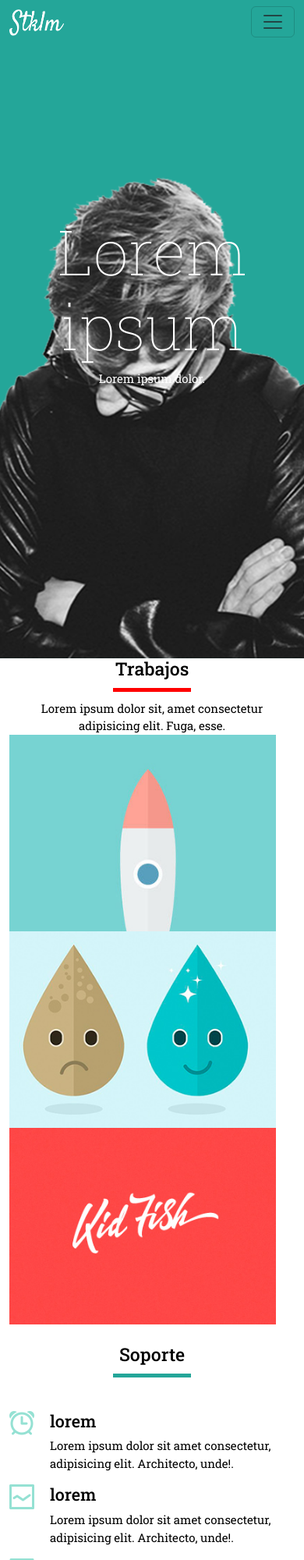
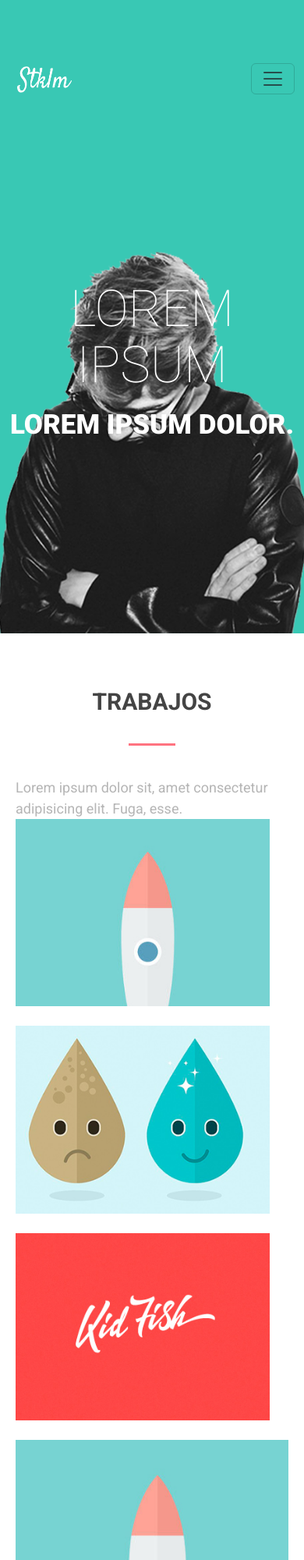
Before and after one commit to RubenCastilloUbeda/Entorno-Cliente-2DAW, a plain HTML site: page maquetacion-Bootstrap-preExamen/index.html in a window 390 px wide. Shown: the top 2000 px of the page at 78% size. Drawn offline with nearby package versions, Linux system fonts and the light colour scheme.

Commit message:
eje maquetacion preExamen sin acabar del todo

```diff
--- a/maquetacion-Bootstrap-preExamen/css/style.css
+++ b/maquetacion-Bootstrap-preExamen/css/style.css
@@ -1,28 +1,49 @@
 :root{
     --blanco: white;
-    --negro: black;
-    --gris: rgb(146, 145, 145);
-    --turquesa: rgb(36, 166, 153);
+    --negro: #444444;
+    --gris: #b5b5b5;
+    --turquesa: #39c8b4;
+    --rosa: #ff7380;
 }
 
 body{
-    font-size: 15px;
-    font-family: "Roboto Slab";
-    background-color: white;
+    margin: 0;
+    font-size: 18px;
+    font-family: "Roboto", sans-serif;
+    color: var(--gris);
+    background-color: var(--blanco);
 }
 
-header#header {
-    min-height: 100vh;
-    background:var(--turquesa) url("../img/cabecera.png") no-repeat center 100%;
+.container{
+    max-width: 1240px;
+}
 
-    nav.navbar{
-        background-color: transparent;
+header#header{
+    min-height: 960px;
+    padding-top: 40px;
+    color: var(--blanco);
+    background: var(--turquesa) url("../img/cabecera.png") no-repeat center bottom;
+
+    .row{
+        align-items: center;
+    }
+
+    .logo{
+        width: 146px;
+        height: auto;
+    }
+
+    nav{
+        display: flex;
+        justify-content: end;
+        flex-wrap: wrap;
     }
 
     nav a{
-        color: white;
+        color: var(--blanco);
         font-weight: bold;
         text-transform: uppercase;
+        text-decoration: none;
     }
 
     .container+ .container{
@@ -36,75 +57,183 @@ header#header {
     h1{
         font-size: 5rem;
         font-weight: 100;
+        text-transform: uppercase;
+        line-height: 1.1;
+        margin-bottom: 15px;
+    }
+
+    p{
+        font-size: 60px;
+        font-weight: 900;
+        text-transform: uppercase;
+    }
+
+    @media (max-width: 767px){
+        min-height: 750px;
+        background-size: 400px auto;
+
+        nav{
+            justify-content: center;
+            margin-top: 25px;
+        }
+
+        nav a{
+            padding: 10px;
+            font-size: 15px;
+        }
+
+        .portada{
+            padding-top: 150px;
+        }
+
+        h1{
+            font-size: 65px;
+        }
+
+        p{
+            font-size: 35px;
+        }
     }
 }
 
-main#home {
+main#home{
+    h3{
+        color: var(--negro);
+        font-size: 30px;
+        font-weight: bold;
+        text-transform: uppercase;
+        text-align: center;
+    }
+
+    h3::after{
+        content: "";
+        display: block;
+        width: 60px;
+        height: 3px;
+        margin: 20px auto 60px;
+        background-color: var(--turquesa);
+    }
+
+    .presentacion{
+        text-align: center;
+
+        p{
+            margin-bottom: 20px;
+        }
+    }
 
     section#trabajos{
-        min-height: 60vh;
-        align-content: center;
+        padding-top: 165px;
+        padding-bottom: 90px;
+
+        h3::after{
+            background-color: var(--rosa);
+            margin: 35px auto 40px;
+        }
+
+        img{
+            width: 100%;
+        }
+    }
+
+    section#soporte{
+        padding-top: 90px;
+        padding-bottom: 60px;
+
+        .servicios{
+            margin-top: 80px;
+
+            div{
+                display: flex;
+                align-items: start;
+                padding: 0 25px;
+                margin-bottom: 65px;
+            }
+
+            img{
+                width: 30px;
+                height: auto;
+                margin-right: 30px;
+                margin-top: 5px;
+            }
+
+            h4{
+                color: var(--negro);
+                font-size: 20px;
+                font-weight: bold;
+                text-transform: uppercase;
+                margin-bottom: 12px;
+            }
+
+            p{
+                font-size: 15px;
+                margin-bottom: 0;
+            }
+        }
+    }
+
+    section#equipo{
+        padding-top: 100px;
+        padding-bottom: 200px;
         text-align: center;
-        color: var(--negro);
+
+        .personas{
+            margin-top: 60px;
+        }
 
         img{
             width: 100%;
         }
 
-        h3::after {
-            content: "";
-            display: block;
-            width: 100px;
-            height: 5px;
-            margin: 10px auto;
-            background-color: red;
+        h4{
+            margin-top: 25px;
+            margin-bottom: 10px;
+            font-size: 14px;
+            font-weight: bold;
+            text-transform: uppercase;
+            color: var(--negro);
+        }
+
+        .personas p{
+            font-size: 16px;
+        }
+    }
+
+    @media (max-width: 767px){
+        section#trabajos, section#soporte, section#equipo{
+            padding: 70px 20px;
+        }
+
+        section#trabajos img{
+            margin-bottom: 25px;
+        }
+
+        section#soporte .servicios > div{
+            margin-bottom: 40px;
+        }
+
+        section#equipo .personas > div{
+            margin-bottom: 35px;
         }
     }
 }
 
-/* crear linea bajo el h3 vacio */
+footer#contacto{
+    min-height: 300px;
+    display: flex;
+    align-items: center;
+    text-align: center;
+    background-color: var(--turquesa);
+    color: var(--blanco);
 
-    section#soporte{
-        min-height: 60vh;
-        align-content: center;
-        text-align: center;
-        color: var(--negro);
+    p{
+        margin: 0;
+        font-size: 25px;
+    }
 
-        h3{
-            padding: 25px;
-        }
-
-        img{
-            width: 10%;
-        }
-
-        h3::after {
-            content: "";
-            display: block;
-            width: 100px;
-            height: 5px;
-            margin:10px auto;
-            background-color: var(--turquesa);
-        }
-
-        .row+.row{
-
-            div{
-                display: flex;
-                align-items: start;
-                justify-content: start;
-                text-align: start;
-
-                img{
-                    margin-right: 20px;
-                }
-
-                div{
-                    display: flex;
-                    flex-direction: column;
-
-                }
-            }
-
+    @media (max-width: 767px){
+        p{
+            font-size: 18px;
         }
     }
+}
--- a/maquetacion-Bootstrap-preExamen/index.html
+++ b/maquetacion-Bootstrap-preExamen/index.html
@@ -4,17 +4,12 @@
 <head>
     <meta charset="UTF-8">
     <meta name="viewport" content="width=device-width, initial-scale=1.0">
-    <title>Document</title>
+    <title>Stklm</title>
     <link href="https://cdn.jsdelivr.net/npm/bootstrap@6.0.0-alpha.1/dist/css/bootstrap.min.css" rel="stylesheet"
         integrity="sha384-B/GM4XqrwHnWXNOWMbloTmrYXZg10cakYGmpfsR/bbzQ6JAJI4ihuyADKLnBgrCe" crossorigin="anonymous">
-    <script type="module" src="https://cdn.jsdelivr.net/npm/bootstrap@6.0.0-alpha.1/dist/js/bootstrap.bundle.min.js"
-        integrity="sha384-1a/pXj49ZQ1aHEmrJ+gMw1otqoVsYwlEnlD8mIfY2TV03r20Y0CN7uqx1tQogjPL"
-        crossorigin="anonymous"></script>
     <link rel="preconnect" href="https://fonts.googleapis.com">
     <link rel="preconnect" href="https://fonts.gstatic.com" crossorigin>
-    <link
-        href="https://fonts.googleapis.com/css2?family=Roboto+Slab:wght@100..900&family=Roboto:ital,wght@0,100..900;1,100..900&display=swap"
-        rel="stylesheet">
+    <link href="https://fonts.googleapis.com/css2?family=Roboto:wght@100;400;700;900&display=swap" rel="stylesheet">
     <link rel="stylesheet" href="css/style.css">
 </head>
 
@@ -40,7 +35,7 @@
                                 <h5 class="drawer-title" id="menuLabel">Menu</h5>
                                 <button type="button" class="btn-close" data-bs-dismiss="drawer"
                                     aria-label="Close"></button>
-                            </div>
+                </div>
                             <div class="drawer-body">
                                 <!-- poner menu a la derecha ms-auto (margin start) -->
                                 <div class="nav navbar-nav ms-auto">
@@ -61,6 +56,7 @@
             <p>Lorem ipsum dolor.</p>
         </div>
     </header>
+
     <main id="home">
         <section id="trabajos" class="container">
             <div class="row">
@@ -75,62 +71,94 @@
                     <div class="md:col-4"><img src="img/imagen3 (1).jpg" alt=""> </div>
                 </div>
             </div>
+            <div class="row">
+                <div class="md:col-4"><img src="img/imagen1 (1).jpg" alt="Cohete"></div>
+                <div class="md:col-4"><img src="img/imagen2 (1).jpg" alt="Gotas"></div>
+                <div class="md:col-4"><img src="img/imagen3 (1).jpg" alt="Logo Kid fish"></div>
+            </div>
         </section>
 
         <section id="soporte" class="container">
-            <div class="row">
-                <div class="md:col-1 mx-auto">
-                    <h3>Soporte</h3>
-                </div>
-            </div>
-            <div class="row">
+            <h3>Soporte</h3>
+            <div class="servicios row">
                 <div class="md:col-4">
-                    <img src="img/icon1 (2).png" alt="">
+                    <img src="img/icon1 (2).png" alt="Reloj">
                     <div>
-                        <h4>lorem</h4>
-                        <p>Lorem ipsum dolor sit amet consectetur, adipisicing elit. Architecto, unde!.</p>
+                        <h4>Fotografía</h4>
+                        <p>Lorem ipsum dolor sit amet, consectetur adipiscing elit, sed do eiusmod tempor.</p>
                     </div>
                 </div>
                 <div class="md:col-4">
-                    <img src="img/icon2 (2).png" alt="">
+                    <img src="img/icon2 (2).png" alt="Grafico">
                     <div>
-                        <h4>lorem</h4>
-                        <p>Lorem ipsum dolor sit amet consectetur, adipisicing elit. Architecto, unde!.</p>
+                        <h4>Diseño web</h4>
+                        <p>Lorem ipsum dolor sit amet, consectetur adipiscing elit, sed do eiusmod tempor.</p>
                     </div>
                 </div>
                 <div class="md:col-4">
-                    <img src="img/icon3 (2).png" alt="">
+                    <img src="img/icon3 (2).png" alt="Pantalla">
                     <div>
-                        <h4>lorem</h4>
-                        <p>Lorem ipsum dolor sit amet consectetur, adipisicing elit. Architecto, unde!.</p>
+                        <h4>Creatividad</h4>
+                        <p>Dolor sit amet, consectetur adipiscing elit, sed do eiusmod tempor.</p>
                     </div>
                 </div>
                 <div class="md:col-4">
-                    <img src="img/icon4 (1).png" alt="">
+                    <img src="img/icon4 (1).png" alt="Libro">
                     <div>
-                        <h4>lorem</h4>
-                        <p>Lorem ipsum dolor sit amet consectetur, adipisicing elit. Architecto, unde!.</p>
+                        <h4>SEO</h4>
+                        <p>Ipsum dolor sit amet, consectetur adipiscing elit, sed do eiusmod.</p>
                     </div>
                 </div>
                 <div class="md:col-4">
-                    <img src="img/icon5 (1).png" alt="">
+                    <img src="img/icon5 (1).png" alt="Casa">
                     <div>
-                        <h4>lorem</h4>
-                        <p>Lorem ipsum dolor sit amet consectetur, adipisicing elit. Architecto, unde!.</p>
+                        <h4>CSS/HTML</h4>
+                        <p>Lorem dolor sit amet, consectetur adipiscing elit, sed do tempor.</p>
                     </div>
                 </div>
                 <div class="md:col-4">
-                    <img src="img/icon6 (1).png" alt="">
+                    <img src="img/icon6 (1).png" alt="Marco">
                     <div>
-                        <h4>lorem</h4>
-                        <p>Lorem ipsum dolor sit amet consectetur, adipisicing elit. Architecto, unde!.</p>
+                        <h4>Digital</h4>
+                        <p>Sit amet, consectetur adipiscing elit, sed do eiusmod tempor.</p>
                     </div>
                 </div>
             </div>
         </section>
+
+        <section id="equipo" class="container">
+            <div class="row">
+                <div class="presentacion md:col-10 mx-auto">
+                    <h3>Equipo</h3>
+                    <p>Lorem ipsum dolor sit amet, consectetur adipiscing elit, sed do eiusmod tempor incididunt ut labore et dolore
+                        magna aliqua. Ut enim ad minim veniam, quis nostrud exercitation ullamco laboris nisi ut aliquip ex ea commodo
+                        consequat.</p>
+                </div>
+            </div>
+            <div class="personas row">
+                <div class="md:col-4">
+                    <img src="img/equipo1 (1).jpg">
+                    <h4>Matthew Dix</h4>
+                    <p>Diseño gráfico</p>
+                </div>
+                <div class="md:col-4">
+                    <img src="img/equipo2 (1).jpg">
+                    <h4>Christopher Campbell</h4>
+                    <p>Front-end</p>
+                </div>
+                <div class="md:col-4">
+                    <img src="img/equipo3 (1).jpg">
+                    <h4>Michael Fertig</h4>
+                    <p>Back-end</p>
+                </div>
+            </div>
+        </section>
     </main>
-    <footer>
 
+    <footer id="contacto">
+        <div class="container">
+            <small>© 2016 Lorem ipsum dolor sit amet, consectetur adipiscing</small>
+        </div>
     </footer>
 </body>
 
```
